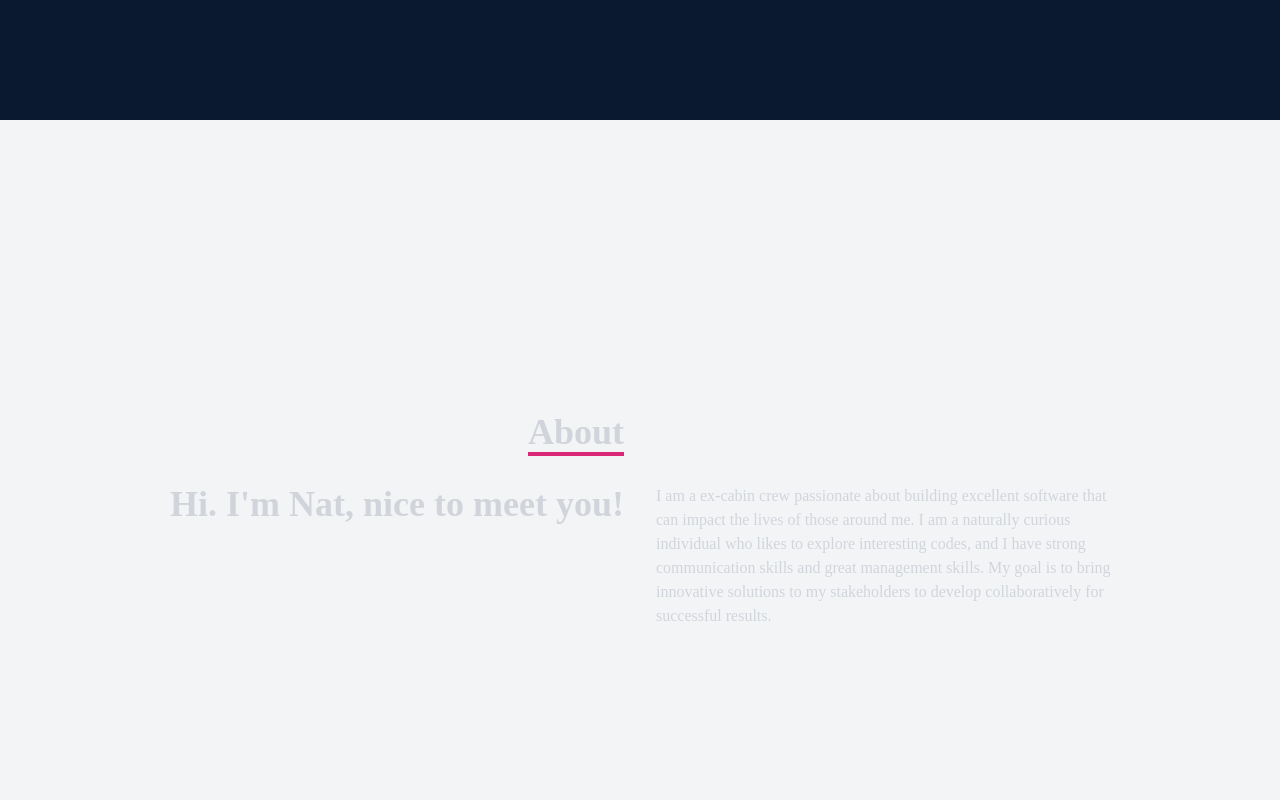
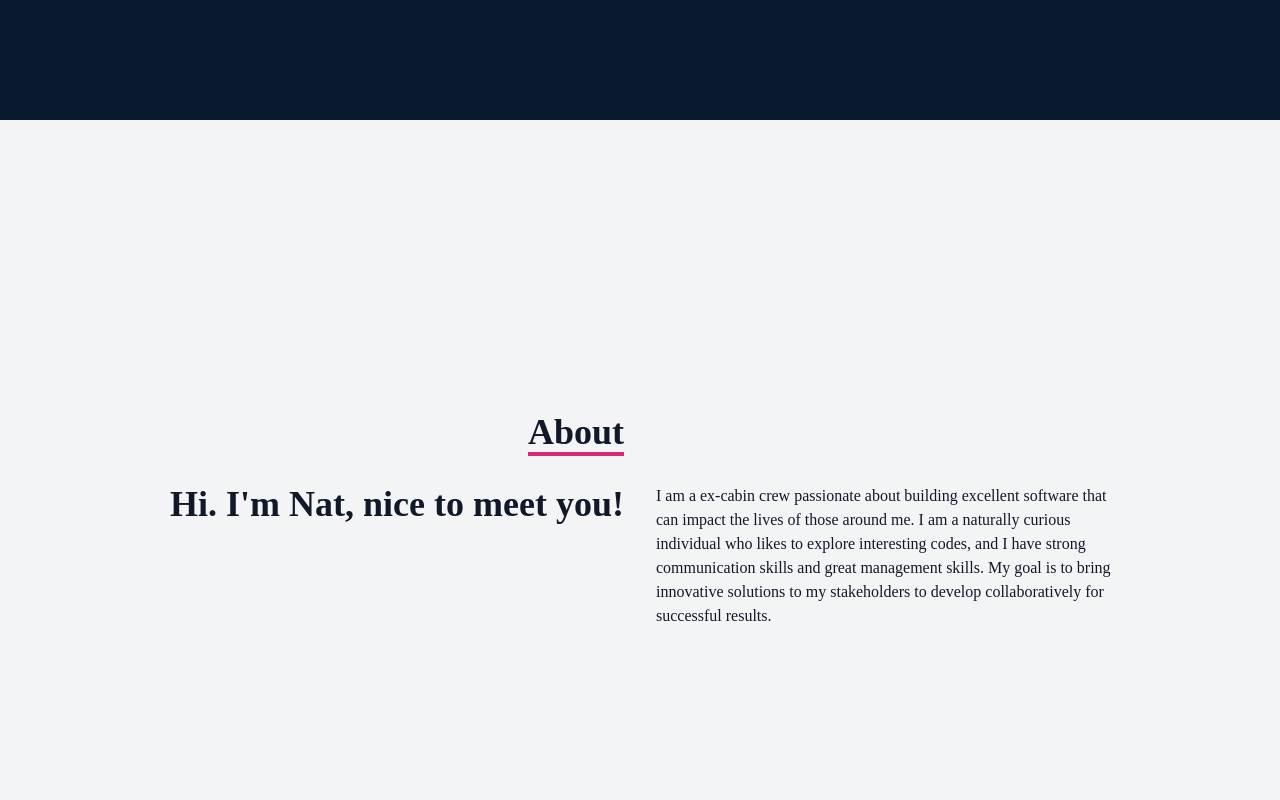
Before and after one commit to Kahstan/Nat-portfolio, a React (Create React App) app: page / in a window 1280 px wide. Shown: the part 680-1480 px from the top of the page. Built offline with nearby package versions, Linux system fonts and the light colour scheme.

Commit message:
Update About.js

```diff
--- a/src/components/About.js
+++ b/src/components/About.js
@@ -2,7 +2,7 @@ import React from "react";
 
 const About = () => {
   return (
-    <div name="about" className="w-full h-screen bg-gray-100 text-gray-300">
+    <div name="about" className="w-full h-screen bg-gray-100 text-gray-900">
       <div className="flex flex-col justify-center items-center w-full h-full">
         <div className="max-w-[1000px] w-full grid grid-cols-2 gap-8">
           <div className="sm:text-right pb-8 pl-4">
```
